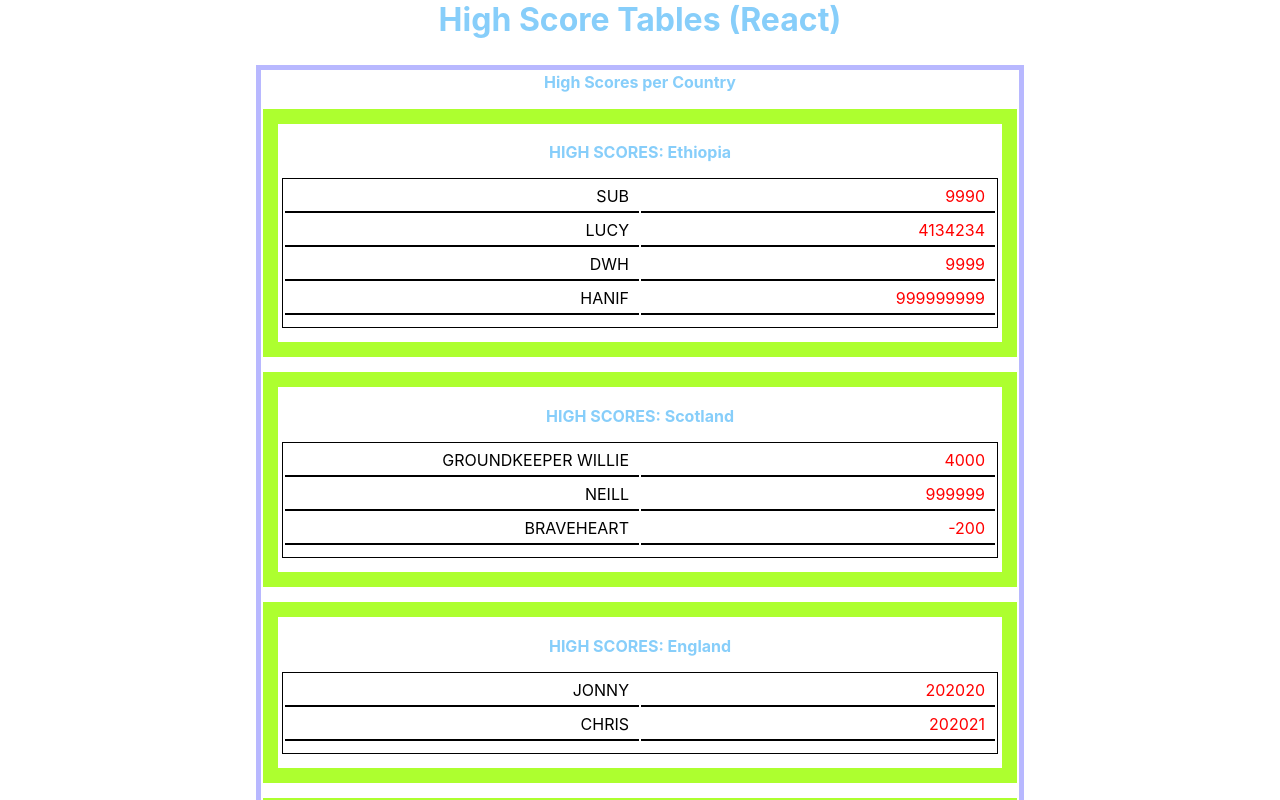
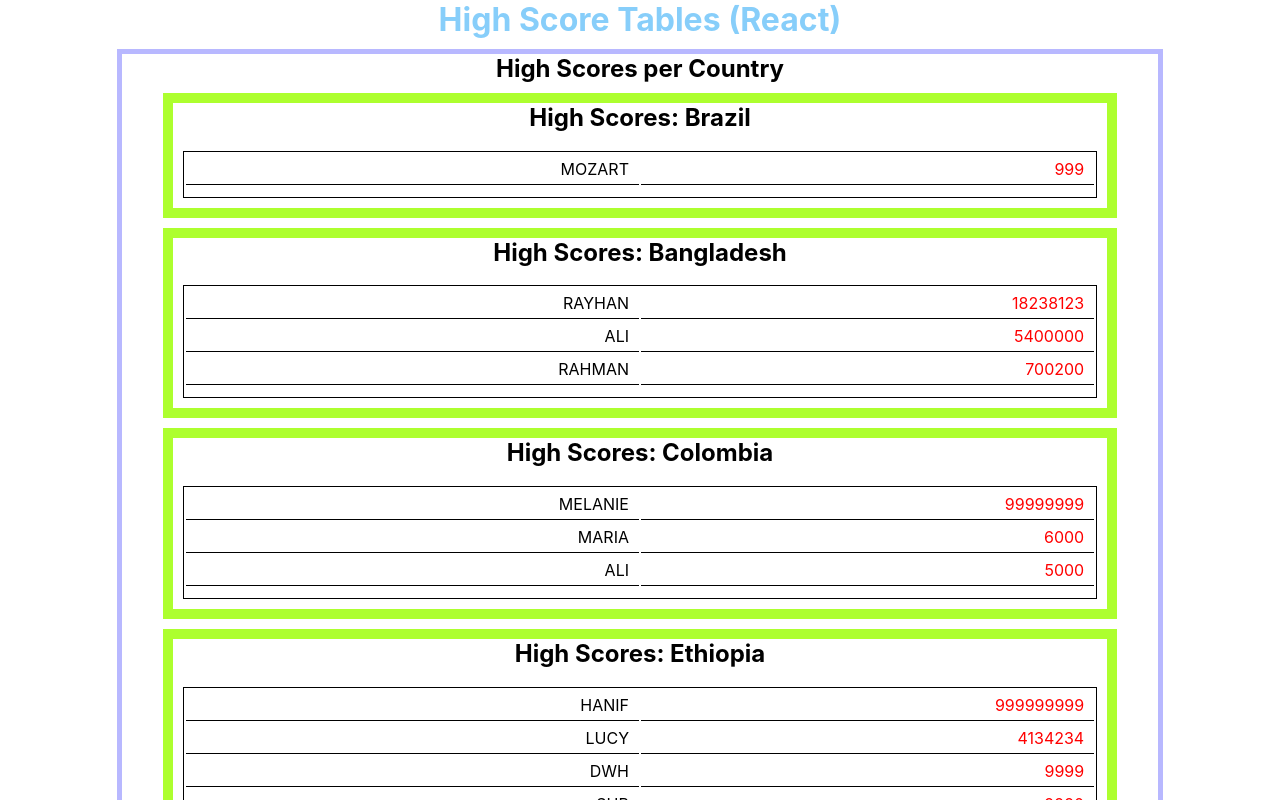
Before and after one commit to Pat-On/high-scores-react, a React (Create React App) app: page / in a window 1280 px wide. Shown: the top 800 px of the page. Built offline with nearby package versions, Linux system fonts and the light colour scheme.

Commit message:
l1 l2 l3

```diff
--- a/src/App.css
+++ b/src/App.css
@@ -5,70 +5,52 @@
 }
 
 .blueBorder {
-border: 5px solid #B8B8FF;
-width: 60%;
- text-align:center;
+  border: 5px solid #B8B8FF;
+  width: 90%;
+  text-align:center;
+  margin-left: auto;
+  margin-right: auto;
 }
 
 h1 {
   color: #87CEFA;
-}
-
-.mainTH {
-     text-align:center;
-}
-
-th {
-color: #87CEFA;
-}
-tr {
-  width: 100%;
+  margin-bottom: 10px ;
 }
 
 td {
   width: 50%;
+  margin-bottom: 25px;
   padding: 5px 10px 5px 0;
+  border-bottom:  1px solid black;
 }
 .App {
+  width: 90%;
   text-align: center;
+  margin-left: auto;
+  margin-right: auto;
 }
 table {
-    margin-left: auto;
+  margin-left: auto;
   margin-right: auto;
- /* border: 15px solid #ADFF2F; */
-  width: 100%;
+  width: 98%;
   margin-top: 2%;
-   text-align:right;
+  text-align:right;
+  border: 1px solid black;
+  padding-bottom: 10px;
 }
-table.green {
- border: 15px solid #ADFF2F;
- padding-bottom: 10px;;
- width: 100%;
+.green {
+  border: 10px solid #ADFF2F;
+  padding-bottom: 10px;;
+  width: 90%;
+  margin: 10px auto 10px auto;
+
 }
 
-table.black {
-  border: 1px solid black;
-  width: 100%;
+tr {
   padding-bottom: 10px;
-}
-
-tr.blackBorder {
-border: 5px solid black;
-width: 10px;
-color: #000000;
-}
-
-.headerTabelRow {
-  text-align:center;
-  color: yellow;
-  width: 100%;
 }
 
 tr.blackBorder td:nth-child(2n) {
   color: red;
-  border-bottom: 2px solid black;
+
 }
-tr.blackBorder td:nth-child(1n) {
-
-  border-bottom: 2px solid black;
-}
--- a/src/App.js
+++ b/src/App.js
@@ -1,25 +1,34 @@
 import classes from "./App.css";
-
-// import TableElement from "./Components/Table/TableElement";
-import TheadElement from "./Components/Table/TheadElement/TheadElement";
-import TBodyElement from "./Components/Table/TBodyElement/TBodyElement";
+import TBodyElement from "./Components/Table/ScoreTableCreator/ScoreTableCreator";
 
 //data import
 import allCountryScores from "./data/scores";
 
 //this is narrow copy so it has no sense basically, because deep nested object still going
 //to be referred to the same "memory place"
-const dataAllCountryScores = [...allCountryScores];
+// const dataAllCountryScores = [...allCountryScores];
 const modifiedDataCountryScores = [...allCountryScores];
+console.log(modifiedDataCountryScores);
+
 modifiedDataCountryScores.forEach((item) => {
   item.name = item.name;
   item.scores.forEach((itemNested) => {
     itemNested.n = itemNested.n.toUpperCase();
     itemNested.s = itemNested.s;
   });
+  //sorting the array
+  item.scores.sort((a, b) => {
+    if (a.s < b.s) return 1;
+    if (a.s > b.s) return -1;
+    else return 0;
+  });
 });
 
-console.log(modifiedDataCountryScores);
+modifiedDataCountryScores.sort((a, b) => {
+  if (a.name[0] < b.name[0]) return -1;
+  if (a.name[0] > b.name[0]) return 1;
+  else return 0;
+});
 
 function App() {
   return (
@@ -27,14 +36,13 @@ function App() {
       <header className="">
         <h1>High Score Tables (React)</h1>
       </header>
-      {/* <main> */}
+      <div className={`blueBorder`}>
+        <h2>High Scores per Country</h2>
 
-      <table className={`blueBorder`}>
-        <TheadElement columnSpan={2} title={"High Scores per Country"} />
+        <TBodyElement dataScoresPlayers={modifiedDataCountryScores} />
 
-        <TBodyElement dataScoresPlayers={dataAllCountryScores} />
-      </table>
-      {/* </main> */}
+        {/* </main> */}
+      </div>
     </div>
   );
 }
--- a/src/Components/Table/TBodyElement/TBodyElement.js
+++ b/src/Components/Table/ScoreTableCreator/ScoreTableCreator.js
@@ -4,19 +4,14 @@ import Aux from "../../../hoc/auxilliary";
 
 const TBodyElement = (props) => {
   return (
-    <tbody>
+    <div>
       {props.dataScoresPlayers.map((item, index) => {
         return (
-          <table className="green">
+          <div className="green">
+            <h2>High Scores: {item.name}</h2>
+
             <table>
-              <TrElement
-                key={index + Math.random()}
-                titleHeader={true}
-                columnSpan={2}
-                countryName={item.name}
-              />
-              {console.log(item.scores)}
-              <table className="black">
+              <tbody>
                 {item.scores.map((item, index) => {
                   return (
                     <TrElement
@@ -27,12 +22,12 @@ const TBodyElement = (props) => {
                     />
                   );
                 })}
-              </table>
+              </tbody>
             </table>
-          </table>
+          </div>
         );
       })}
-    </tbody>
+    </div>
   );
 };
 
```
